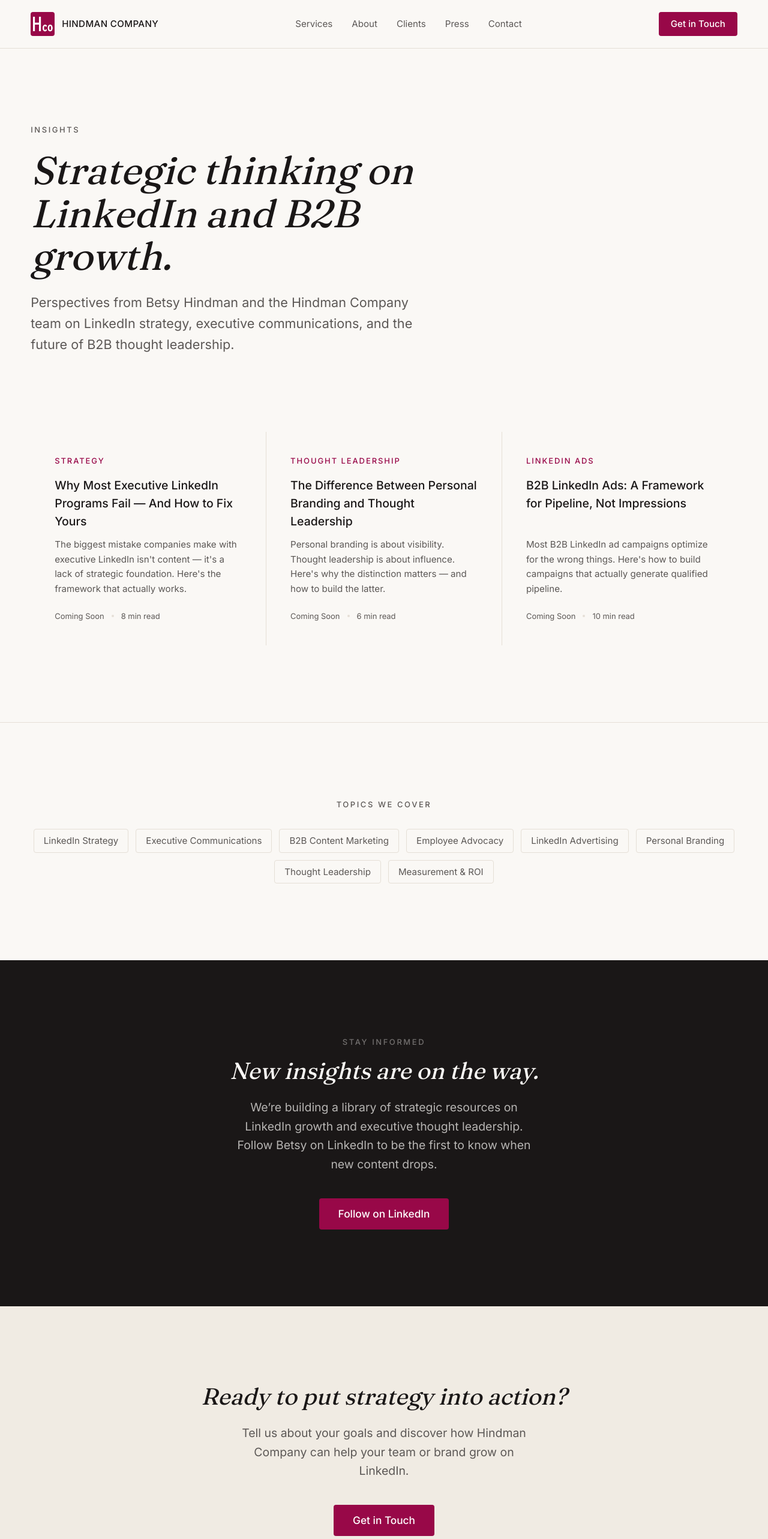
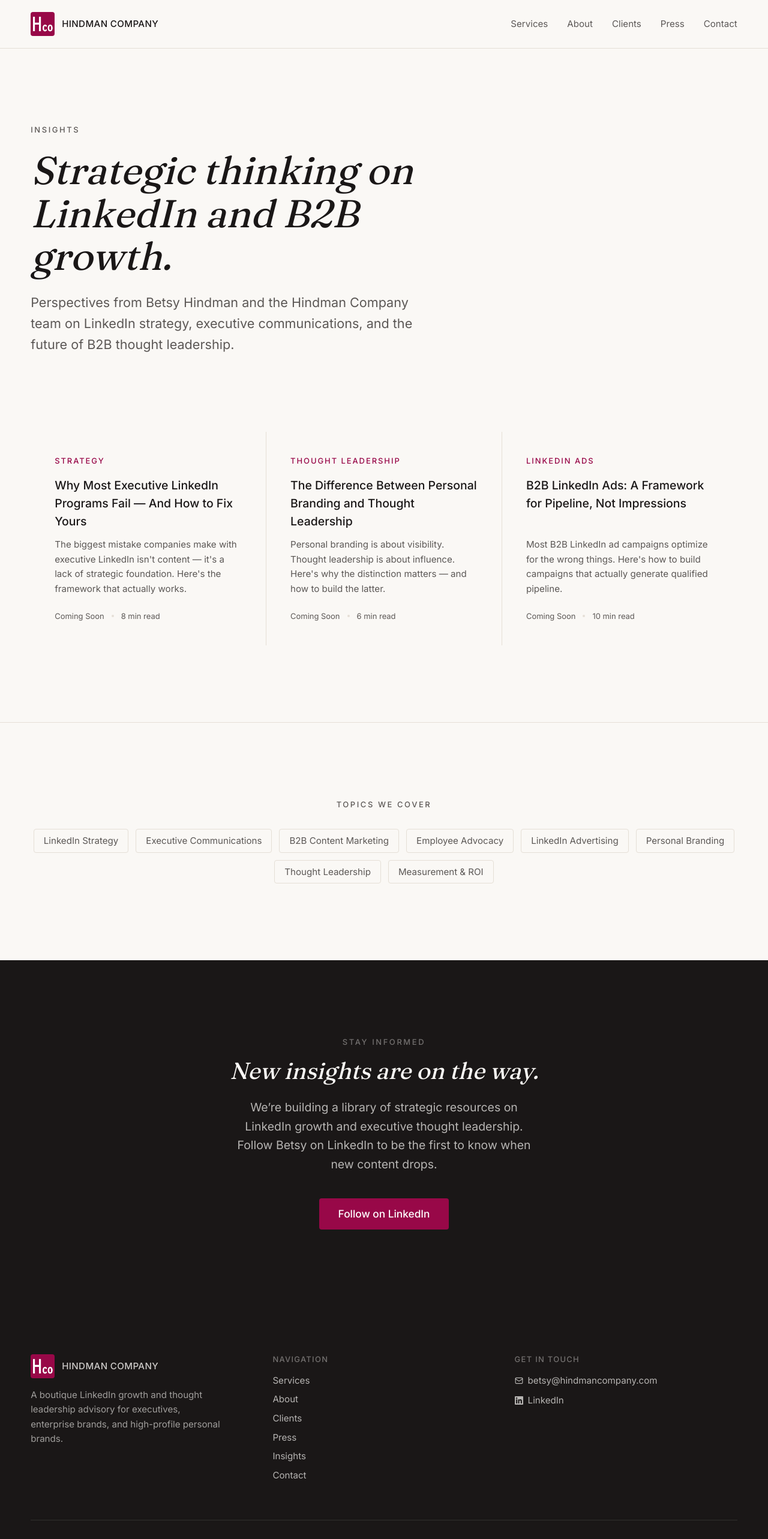
Before and after one commit to walterh1996/HindmanCo, a Next.js app: page /insights in a window 1280 px wide. Shown: the top 2566 px of the page at 60% size. Built offline with nearby package versions, Linux system fonts and the light colour scheme.

Commit message:
Remove Book a Discovery Call CTAs sitewide
Delete the former discovery-call booking buttons (later labeled Get in Touch) from the nav, homepage hero, and page footer CTAs, and drop the discovery-call FAQ on Contact.

Co-authored-by: walterh1996 <walterh1996@users.noreply.github.com>

```diff
--- a/src/app/about/page.tsx
+++ b/src/app/about/page.tsx
@@ -1,7 +1,6 @@
 import { FadeIn } from "@/components/fade-in";
 import { Quote } from "lucide-react";
 import Image from "next/image";
-import Link from "next/link";
 import type { Metadata } from "next";
 
 export const metadata: Metadata = {
@@ -338,30 +337,6 @@ export default function AboutPage() {
         </div>
       </section>
 
-      {/* CTA */}
-      <section className="py-24 md:py-32">
-        <div className="container-narrow text-center">
-          <FadeIn>
-            <h2 className="font-serif italic text-3xl md:text-4xl leading-[1.15] text-foreground mb-6 max-w-2xl mx-auto">
-              Let&rsquo;s explore what we can build together.
-            </h2>
-          </FadeIn>
-          <FadeIn delay={0.1}>
-            <p className="text-text-secondary text-lg leading-relaxed mb-10 max-w-lg mx-auto">
-              Tell us about your goals and see if Hindman Company is the right
-              fit.
-            </p>
-          </FadeIn>
-          <FadeIn delay={0.15}>
-            <Link
-              href="/contact"
-              className="inline-flex items-center justify-center h-13 px-8 text-base font-medium bg-brand text-white rounded-sm hover:bg-brand-dark transition-colors duration-200"
-            >
-              Get in Touch
-            </Link>
-          </FadeIn>
-        </div>
-      </section>
     </>
   );
 }
--- a/src/app/clients/page.tsx
+++ b/src/app/clients/page.tsx
@@ -1,6 +1,5 @@
 import { FadeIn } from "@/components/fade-in";
 import Image from "next/image";
-import Link from "next/link";
 import type { Metadata } from "next";
 
 export const metadata: Metadata = {
@@ -215,30 +214,6 @@ export default function ClientsPage() {
         </div>
       </section>
 
-      {/* CTA */}
-      <section className="py-24 md:py-32 bg-accent">
-        <div className="container-narrow text-center">
-          <FadeIn>
-            <h2 className="font-serif italic text-3xl md:text-4xl leading-[1.15] text-foreground mb-6 max-w-2xl mx-auto">
-              Ready to join them?
-            </h2>
-          </FadeIn>
-          <FadeIn delay={0.1}>
-            <p className="text-text-secondary text-lg leading-relaxed mb-10 max-w-lg mx-auto">
-              Tell us about your goals and discover how Hindman Company can help
-              you leverage LinkedIn for growth.
-            </p>
-          </FadeIn>
-          <FadeIn delay={0.15}>
-            <Link
-              href="/contact"
-              className="inline-flex items-center justify-center h-13 px-8 text-base font-medium bg-brand text-white rounded-sm hover:bg-brand-dark transition-colors duration-200"
-            >
-              Get in Touch
-            </Link>
-          </FadeIn>
-        </div>
-      </section>
     </>
   );
 }
--- a/src/app/contact/page.tsx
+++ b/src/app/contact/page.tsx
@@ -114,20 +114,6 @@ export default function ContactPage() {
               <FadeIn delay={0.05}>
                 <div className="py-8">
                   <h3 className="text-lg font-medium text-foreground mb-3">
-                    What happens on the discovery call?
-                  </h3>
-                  <p className="text-text-secondary leading-relaxed">
-                    It&rsquo;s a 20-minute conversation to understand your
-                    goals, your current LinkedIn presence, and what success
-                    looks like. We&rsquo;ll share relevant experience and
-                    discuss whether there&rsquo;s a fit. No pitch deck, no
-                    pressure.
-                  </p>
-                </div>
-              </FadeIn>
-              <FadeIn delay={0.1}>
-                <div className="py-8">
-                  <h3 className="text-lg font-medium text-foreground mb-3">
                     What does a typical engagement look like?
                   </h3>
                   <p className="text-text-secondary leading-relaxed">
@@ -139,7 +125,7 @@ export default function ContactPage() {
                   </p>
                 </div>
               </FadeIn>
-              <FadeIn delay={0.15}>
+              <FadeIn delay={0.1}>
                 <div className="py-8">
                   <h3 className="text-lg font-medium text-foreground mb-3">
                     How much does it cost?
@@ -152,7 +138,7 @@ export default function ContactPage() {
                   </p>
                 </div>
               </FadeIn>
-              <FadeIn delay={0.2}>
+              <FadeIn delay={0.15}>
                 <div className="py-8">
                   <h3 className="text-lg font-medium text-foreground mb-3">
                     Do you work with individuals or just companies?
--- a/src/app/insights/page.tsx
+++ b/src/app/insights/page.tsx
@@ -1,5 +1,4 @@
 import { FadeIn } from "@/components/fade-in";
-import Link from "next/link";
 import type { Metadata } from "next";
 
 export const metadata: Metadata = {
@@ -160,30 +159,6 @@ export default function InsightsPage() {
         </div>
       </section>
 
-      {/* CTA */}
-      <section className="py-24 md:py-32 bg-accent">
-        <div className="container-narrow text-center">
-          <FadeIn>
-            <h2 className="font-serif italic text-3xl md:text-4xl leading-[1.15] text-foreground mb-6 max-w-2xl mx-auto">
-              Ready to put strategy into action?
-            </h2>
-          </FadeIn>
-          <FadeIn delay={0.1}>
-            <p className="text-text-secondary text-lg leading-relaxed mb-10 max-w-lg mx-auto">
-              Tell us about your goals and discover how Hindman Company can help
-              your team or brand grow on LinkedIn.
-            </p>
-          </FadeIn>
-          <FadeIn delay={0.15}>
-            <Link
-              href="/contact"
-              className="inline-flex items-center justify-center h-13 px-8 text-base font-medium bg-brand text-white rounded-sm hover:bg-brand-dark transition-colors duration-200"
-            >
-              Get in Touch
-            </Link>
-          </FadeIn>
-        </div>
-      </section>
     </>
   );
 }
--- a/src/app/page.tsx
+++ b/src/app/page.tsx
@@ -107,12 +107,6 @@ export default function HomePage() {
             </FadeIn>
             <FadeIn delay={0.3}>
               <div className="flex flex-col sm:flex-row items-center justify-center gap-4 mb-16 md:mb-20">
-                <Link
-                  href="#contact"
-                  className="inline-flex items-center justify-center h-13 px-8 text-base font-medium bg-brand text-white rounded-sm hover:bg-brand-dark transition-colors duration-200"
-                >
-                  Get in Touch
-                </Link>
                 <Link
                   href="/services"
                   className="inline-flex items-center gap-2 text-base text-text-secondary hover:text-foreground transition-colors duration-200 py-3"
--- a/src/app/press/page.tsx
+++ b/src/app/press/page.tsx
@@ -1,6 +1,5 @@
 import { FadeIn } from "@/components/fade-in";
 import { ArrowUpRight } from "lucide-react";
-import Link from "next/link";
 import type { Metadata } from "next";
 
 export const metadata: Metadata = {
@@ -194,30 +193,6 @@ export default function PressPage() {
         </div>
       </section>
 
-      {/* CTA */}
-      <section className="py-24 md:py-32 bg-accent">
-        <div className="container-narrow text-center">
-          <FadeIn>
-            <h2 className="font-serif italic text-3xl md:text-4xl leading-[1.15] text-foreground mb-6 max-w-2xl mx-auto">
-              Want to work with us?
-            </h2>
-          </FadeIn>
-          <FadeIn delay={0.1}>
-            <p className="text-text-secondary text-lg leading-relaxed mb-10 max-w-lg mx-auto">
-              Tell us about your goals and discover how Hindman Company can help
-              you leverage LinkedIn for growth.
-            </p>
-          </FadeIn>
-          <FadeIn delay={0.15}>
-            <Link
-              href="/contact"
-              className="inline-flex items-center justify-center h-13 px-8 text-base font-medium bg-brand text-white rounded-sm hover:bg-brand-dark transition-colors duration-200"
-            >
-              Get in Touch
-            </Link>
-          </FadeIn>
-        </div>
-      </section>
     </>
   );
 }
--- a/src/app/services/page.tsx
+++ b/src/app/services/page.tsx
@@ -8,7 +8,6 @@ import {
   Target,
   Rocket,
 } from "lucide-react";
-import Link from "next/link";
 import type { Metadata } from "next";
 
 export const metadata: Metadata = {
@@ -263,30 +262,6 @@ export default function ServicesPage() {
         </div>
       </section>
 
-      {/* CTA */}
-      <section className="py-24 md:py-32 bg-accent">
-        <div className="container-narrow text-center">
-          <FadeIn>
-            <h2 className="font-serif italic text-3xl md:text-4xl leading-[1.15] text-foreground mb-6 max-w-2xl mx-auto">
-              Not sure which service is right for you?
-            </h2>
-          </FadeIn>
-          <FadeIn delay={0.1}>
-            <p className="text-text-secondary text-lg leading-relaxed mb-10 max-w-lg mx-auto">
-              Tell us about your goals and we&rsquo;ll recommend the best path
-              forward.
-            </p>
-          </FadeIn>
-          <FadeIn delay={0.15}>
-            <Link
-              href="/contact"
-              className="inline-flex items-center justify-center h-13 px-8 text-base font-medium bg-brand text-white rounded-sm hover:bg-brand-dark transition-colors duration-200"
-            >
-              Get in Touch
-            </Link>
-          </FadeIn>
-        </div>
-      </section>
     </>
   );
 }
--- a/src/components/navigation.tsx
+++ b/src/components/navigation.tsx
@@ -48,13 +48,6 @@ export function Navigation() {
           ))}
         </div>
 
-        <div className="flex items-center gap-4">
-          <Link
-            href="/contact"
-            className="hidden md:inline-flex items-center justify-center h-10 px-5 text-sm font-medium bg-brand text-white rounded-sm hover:bg-brand-dark transition-colors duration-200"
-          >
-            Get in Touch
-          </Link>
         <button
           onClick={() => setMobileOpen(!mobileOpen)}
           className="md:hidden p-2 text-foreground"
@@ -62,7 +55,6 @@ export function Navigation() {
         >
           {mobileOpen ? <X size={24} /> : <Menu size={24} />}
         </button>
-        </div>
       </nav>
 
       <AnimatePresence>
@@ -85,13 +77,6 @@ export function Navigation() {
                   {link.label}
                 </Link>
               ))}
-              <Link
-                href="/contact"
-                onClick={() => setMobileOpen(false)}
-                className="mt-2 inline-flex items-center justify-center h-11 px-6 text-sm font-medium bg-brand text-white rounded-sm hover:bg-brand-dark transition-colors"
-              >
-                Get in Touch
-              </Link>
             </div>
           </motion.div>
         )}
```
Lines whose indentation alone changed are shown as unchanged.
